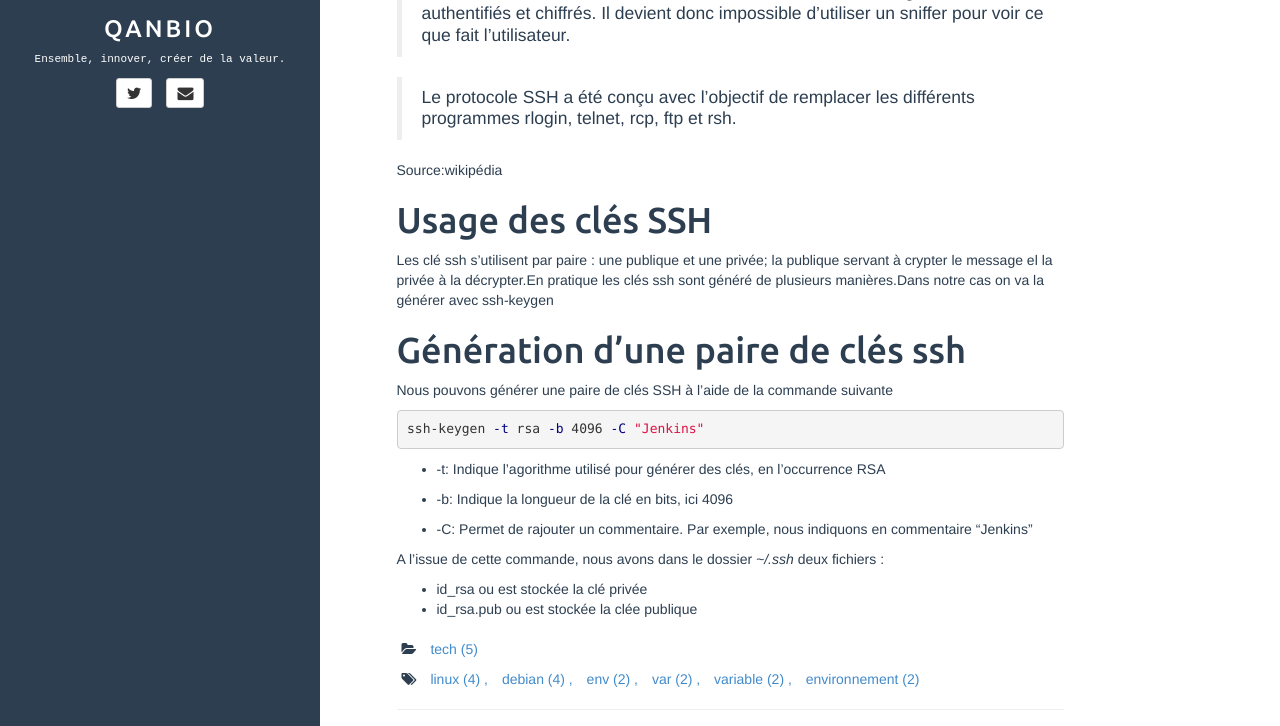
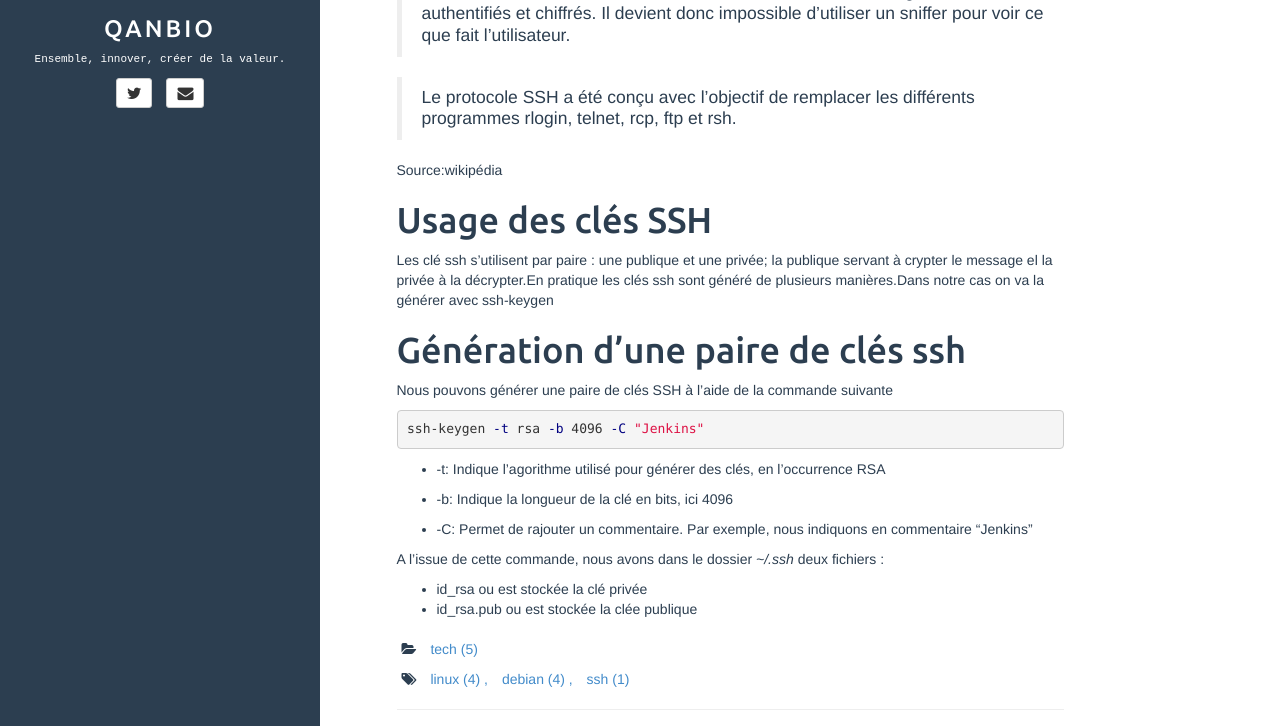
Before and after one commit to qanbio/blog, a Jekyll site: the page built from _posts/2017-02-06-cles-ssh-linux.md, in a window 1280 px wide and 1391 px high, cut to the strip 282-1008 px from the top of the window. Built offline with Jekyll 4.4.1, drawn with Linux system fonts in a browser that asks for light colours; comment, search, counter and statistics services are not loaded.

Commit message:
Post sur Generation Cles SSH sous Linux

```diff
--- a/_posts/2017-02-06-cles-ssh-linux.md
+++ b/_posts/2017-02-06-cles-ssh-linux.md
@@ -2,7 +2,7 @@
 layout: post
 title: Génération de clés SSH sous Linux
 categories: [tech]
-tags: [linux, debian, env, var, variable, environnement]
+tags: [linux, debian, ssh]
 author: crepin_fadjo
 comments: true
 fullview: false
```
